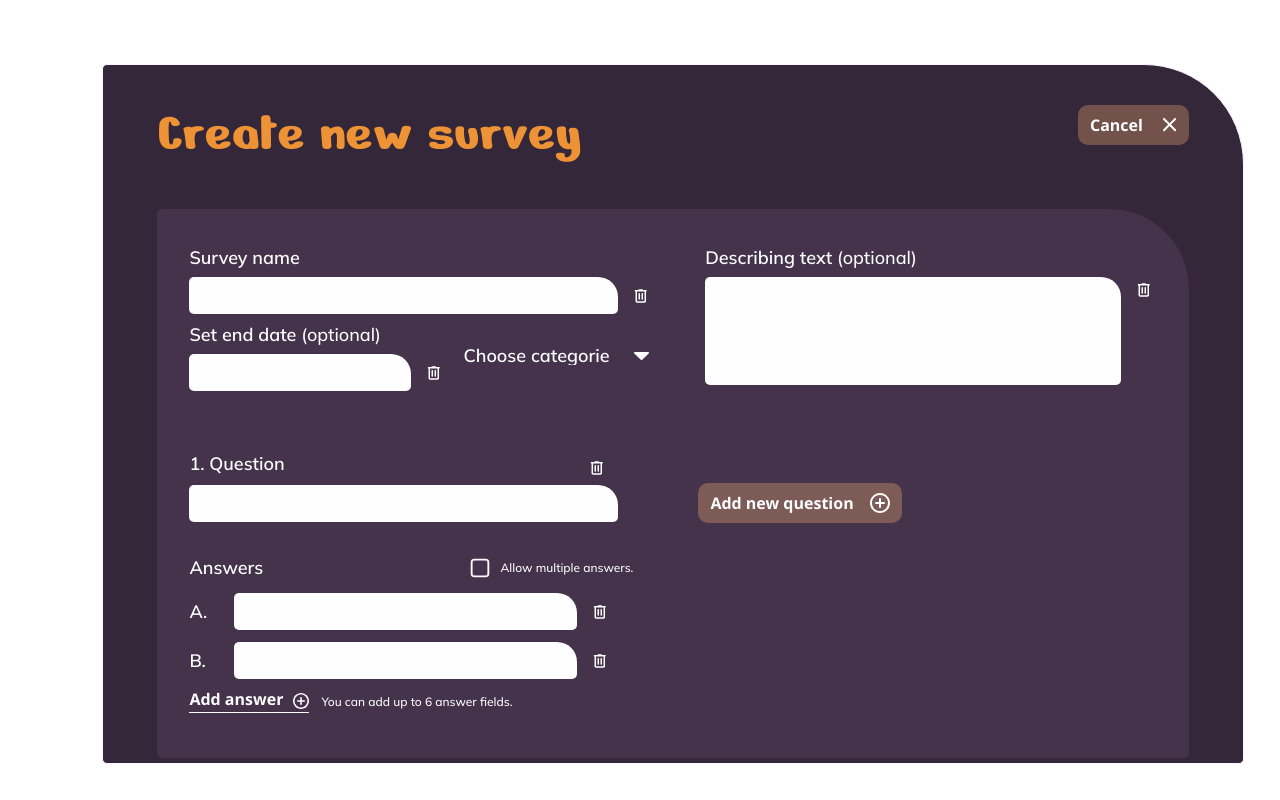
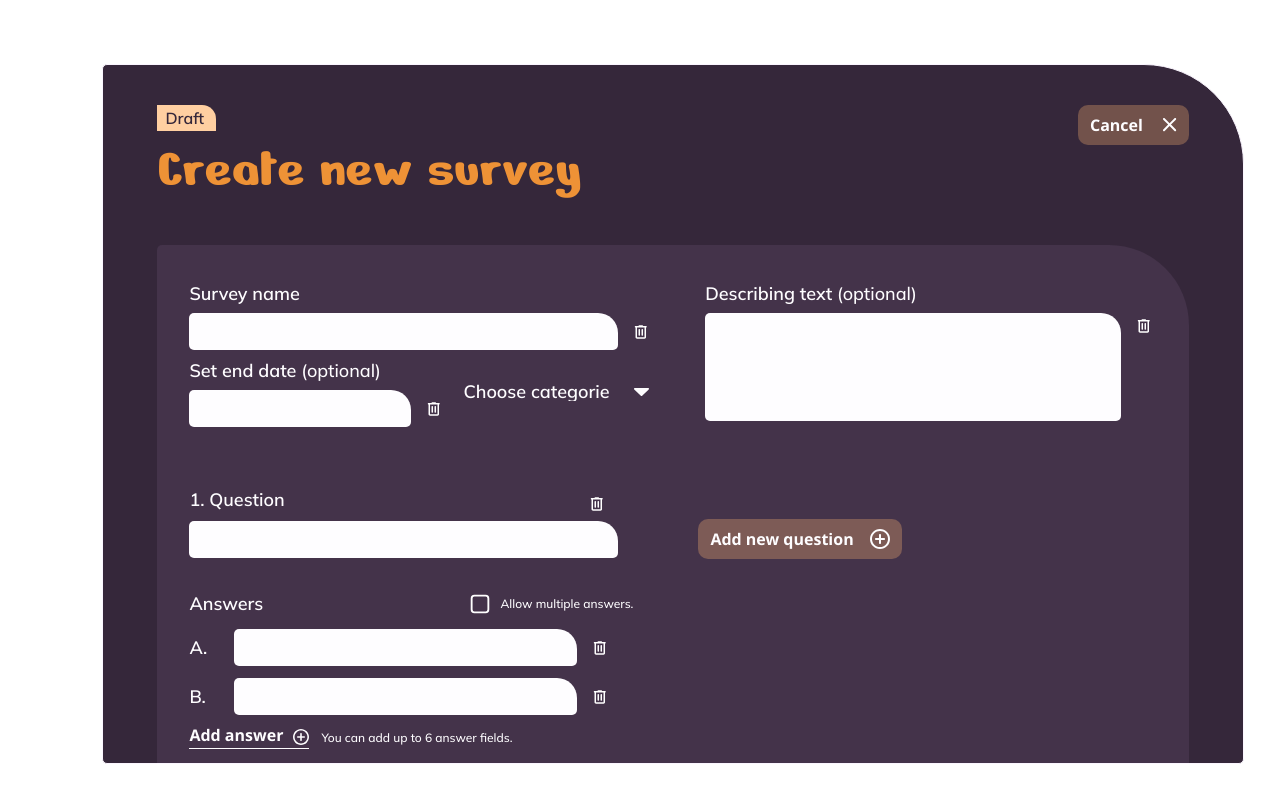
Before and after one commit to FatihYalcin42/PollApp, an Angular app: page /create-survey in a window 1280 px wide. Built offline with nearby package versions, Linux system fonts and the light colour scheme; a web font is replaced by a local one.

Commit message:
feat(create-survey): add draft status badge to header

```diff
--- a/src/app/pages/create-survey/create-survey-page.html
+++ b/src/app/pages/create-survey/create-survey-page.html
@@ -1,7 +1,10 @@
 <main class="create-survey-page">
   <section class="create-survey-canvas" aria-label="Create survey workspace">
     <div class="create-survey-header">
-      <h1 class="create-survey-title">Create new survey</h1>
+      <div class="create-survey-header__left">
+        <span class="create-survey-status-badge">Draft</span>
+        <h1 class="create-survey-title">Create new survey</h1>
+      </div>
       <button class="cancel-button" type="button" aria-label="Cancel" [routerLink]="['/']">
         <span class="cancel-button__text">Cancel</span>
         <img class="cancel-button__icon" src="/assets/close.svg" alt="" />
--- a/src/app/pages/create-survey/create-survey-page.scss
+++ b/src/app/pages/create-survey/create-survey-page.scss
@@ -58,6 +58,31 @@
   align-items: flex-start;
   justify-content: space-between;
   gap: 16px;
+}
+
+.create-survey-header__left {
+  display: flex;
+  flex-direction: column;
+  align-items: flex-start;
+  gap: 10px;
+}
+
+.create-survey-status-badge {
+  width: 59px;
+  height: 26px;
+  box-sizing: border-box;
+  display: inline-flex;
+  align-items: center;
+  gap: 10px;
+  padding: 3px 12px 3px 8px;
+  border-top-right-radius: 14px;
+  background: #ffcfa1;
+  font-family: 'Mulish', 'Segoe UI', Tahoma, Geneva, Verdana, sans-serif;
+  font-weight: 600;
+  font-size: 16px;
+  line-height: 1;
+  letter-spacing: 0;
+  color: #35273a;
 }
 
 .cancel-button {
@@ -802,6 +827,10 @@
     gap: 12px;
   }
 
+  .create-survey-header__left {
+    width: 100%;
+  }
+
   .create-survey-top-row {
     flex-direction: column;
     gap: 20px;
```
